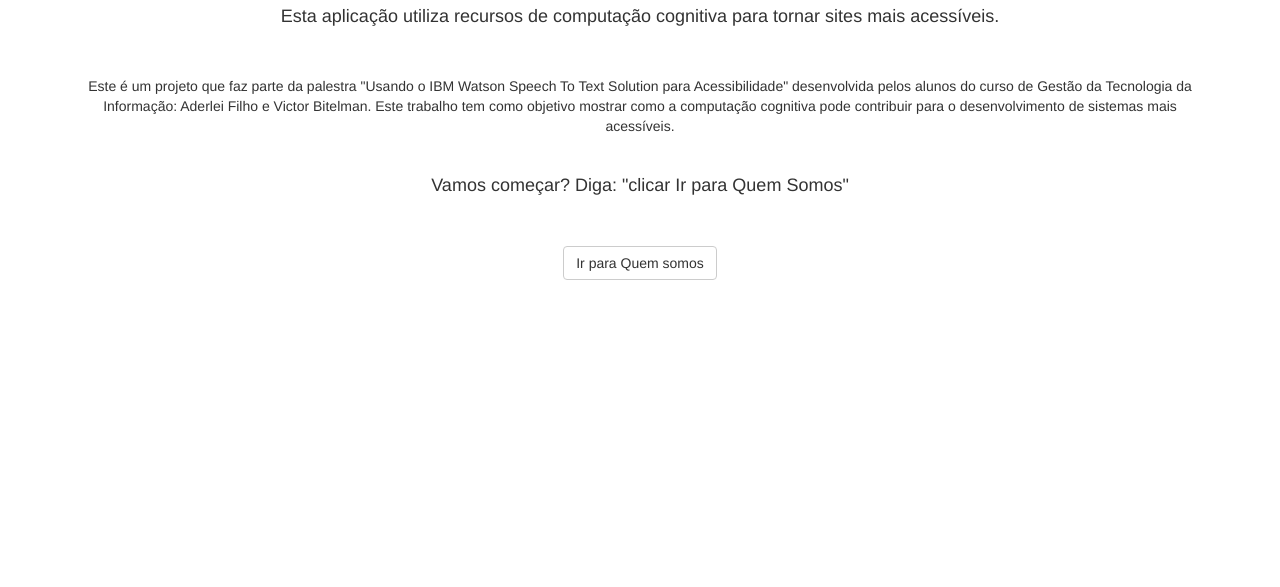
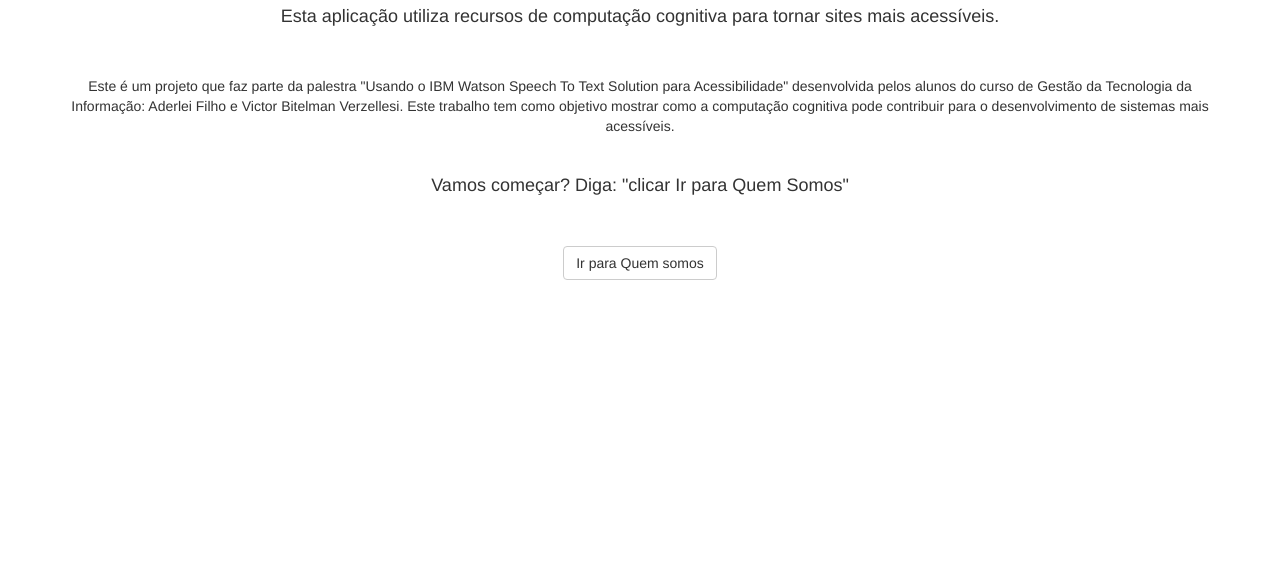
Before and after one commit to acorsza/fatec-acessibilidade, a website: page public/acessibilidade.html in a window 1280 px wide. Shown: the part 213-800 px from the top of the page. Drawn offline with Linux system fonts and the light colour scheme.

Commit message:
Text corrections

```diff
--- a/public/acessibilidade.html
+++ b/public/acessibilidade.html
@@ -86,7 +86,7 @@
                     <h4>Esta aplicação utiliza recursos de computação cognitiva para tornar sites mais acessíveis.</h4>
                     <br />
                     <br />
-                    Este é um projeto que faz parte da palestra "Usando o IBM Watson Speech To Text Solution para Acessibilidade" desenvolvida pelos alunos do curso de Gestão da Tecnologia da Informação: Aderlei Filho e Victor Bitelman. Este trabalho tem como objetivo mostrar como a computação cognitiva pode contribuir para o desenvolvimento de sistemas mais acessíveis. </p>
+                    Este é um projeto que faz parte da palestra "Usando o IBM Watson Speech To Text Solution para Acessibilidade" desenvolvida pelos alunos do curso de Gestão da Tecnologia da Informação: Aderlei Filho e Victor Bitelman Verzellesi. Este trabalho tem como objetivo mostrar como a computação cognitiva pode contribuir para o desenvolvimento de sistemas mais acessíveis. </p>
                     <br />
                     <h4>Vamos começar? Diga: "clicar Ir para Quem Somos"</h4>
                     <br />
```
